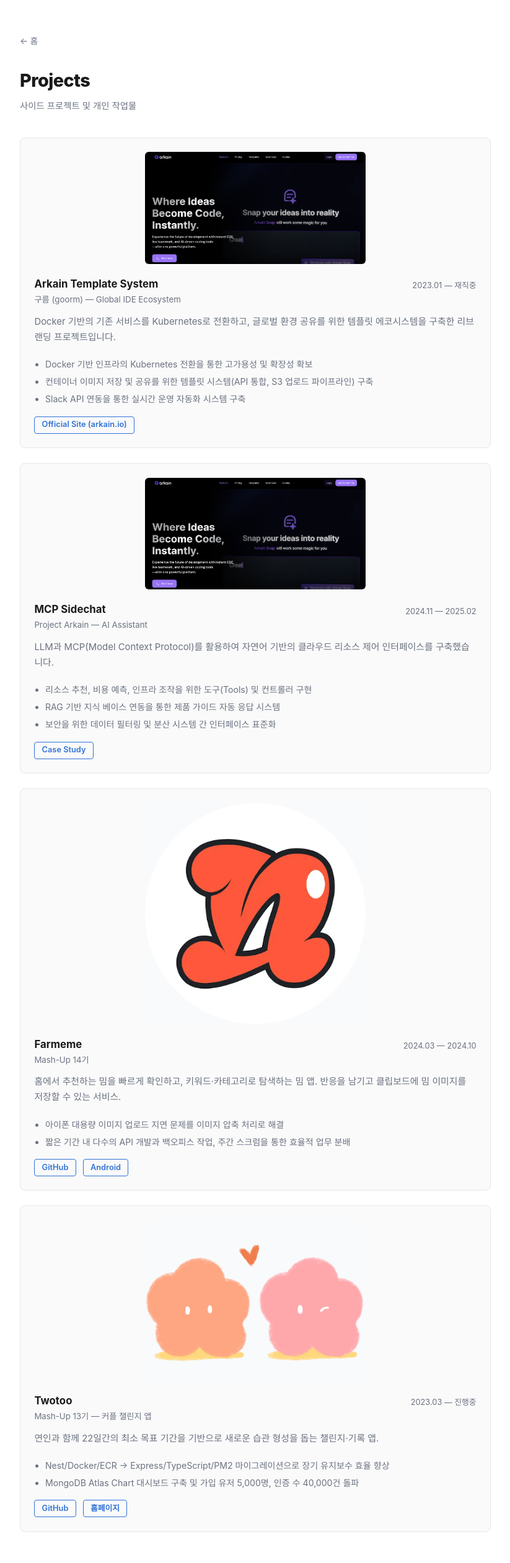
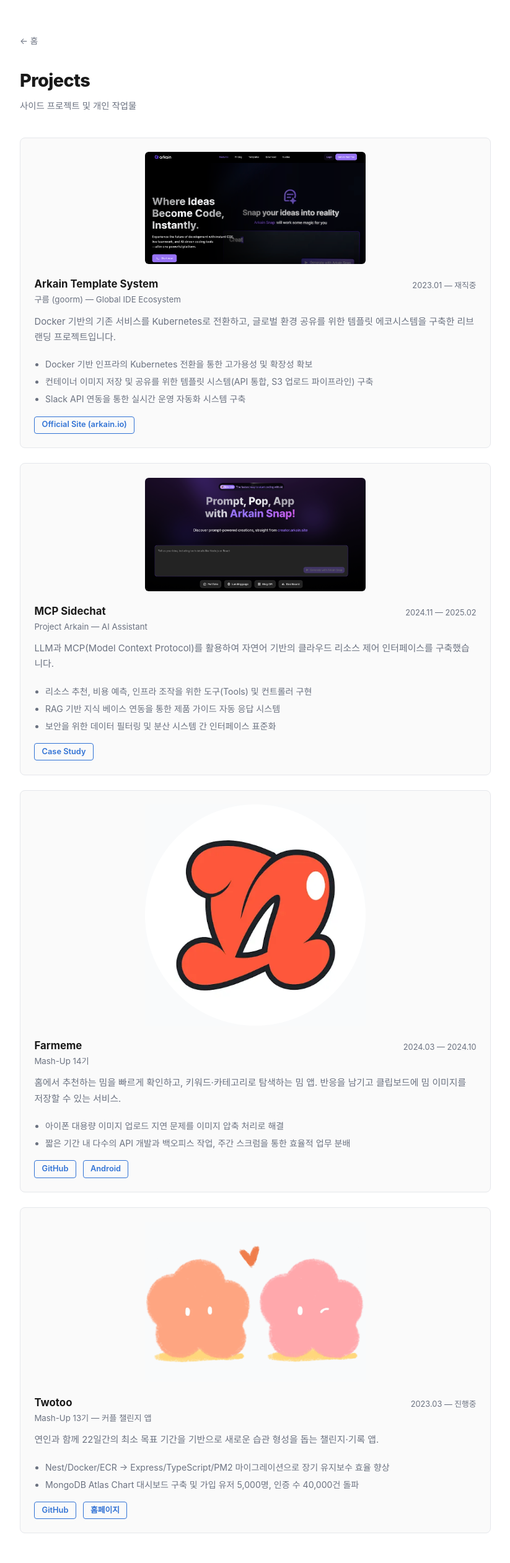
Before and after one commit to Hyun-git/Hyun-git.github.io, a Jekyll site: the page built from projects.md, in a window 1280 px wide. Shown: the whole page at 62% size, without its empty margins (228-1051 px from the left). Built offline with Jekyll 4.4.1, drawn with Linux system fonts in a browser that asks for light colours.

```diff
--- a/projects.md
+++ b/projects.md
@@ -38,7 +38,7 @@ permalink: /projects
 
     <div class="pf-project-card">
       <div class="pf-project-thumbnail">
-        <img src="/assets/goorm/arkain.png" alt="MCP Sidechat thumbnail">
+        <img src="/assets/goorm/mcp.png" alt="MCP Sidechat thumbnail">
       </div>
       <div class="pf-project-header">
         <div>
```
Also changed, not shown: projects/mcp.md (+1 -0 lines).
